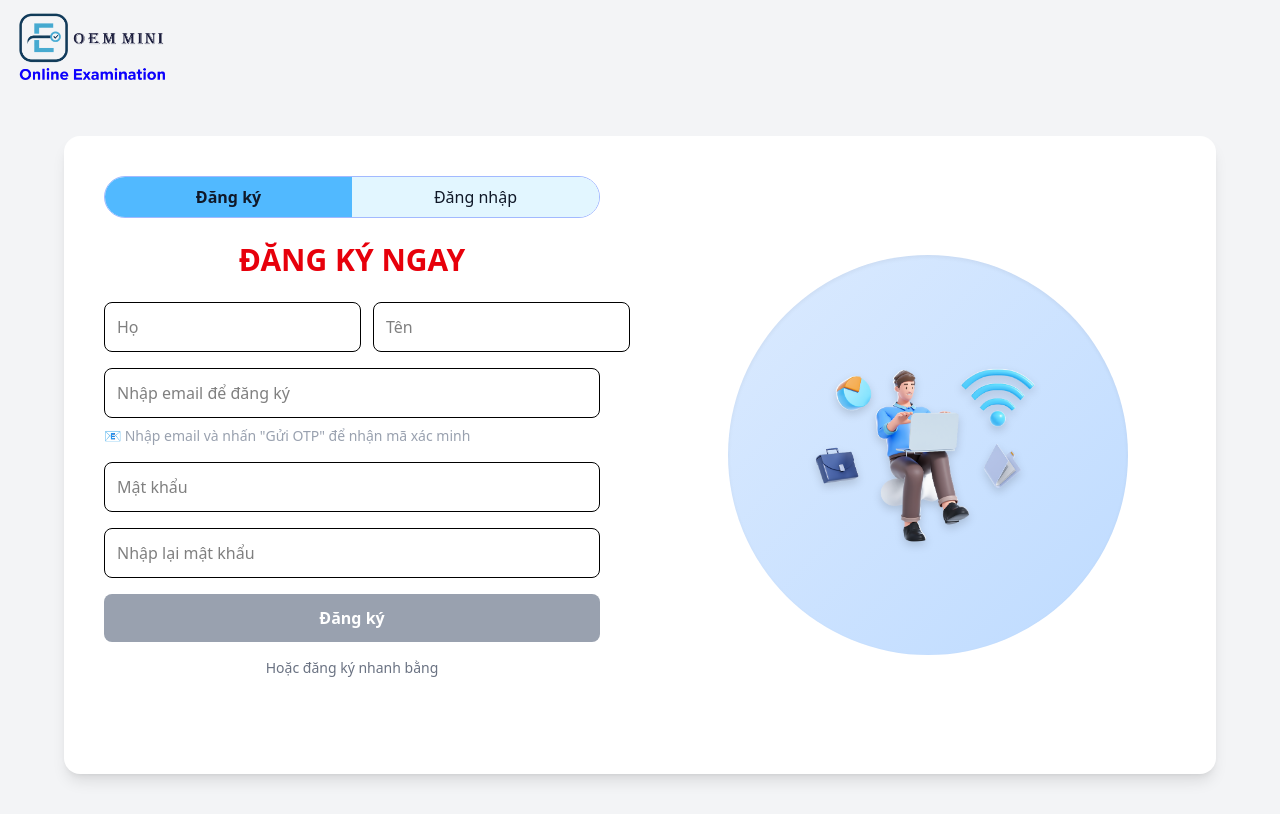
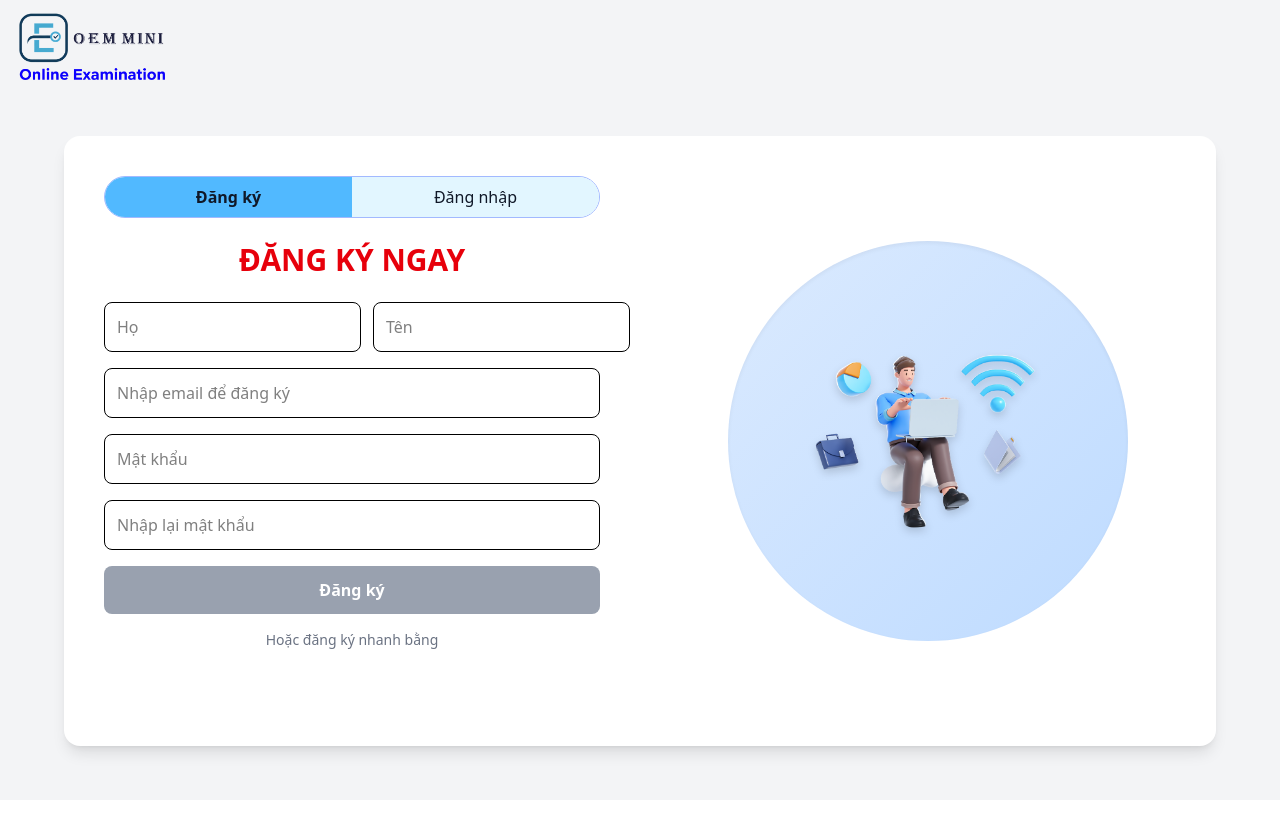
Before and after one commit to XuanTruong693/OEM_Project-, a React (Vite) app in the folder frontend/: page /register in a window 1280 px wide. Built offline with nearby package versions, Linux system fonts and the light colour scheme; sample sign-in values are in the browser's storage.

Commit message:
fix email

```diff
--- a/frontend/src/authPages/RegisterPage.jsx
+++ b/frontend/src/authPages/RegisterPage.jsx
@@ -347,7 +347,7 @@ const RegisterPage = () => {
               )}
               {!emailVerified && !otpStep && (
                 <p className="text-sm text-gray-400">
-                  📧 Nhập email và nhấn "Gửi OTP" để nhận mã xác minh
+
                 </p>
               )}
             </div>
```
